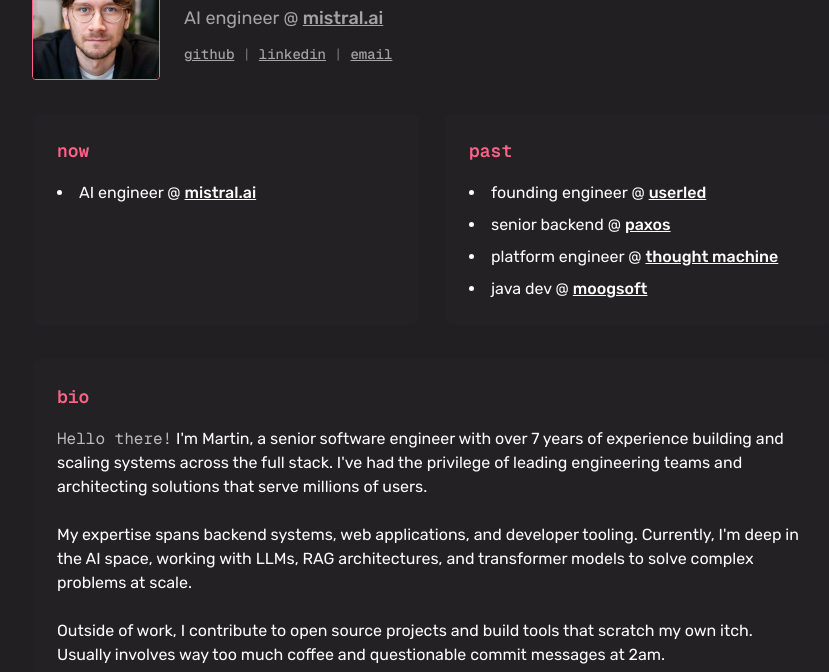
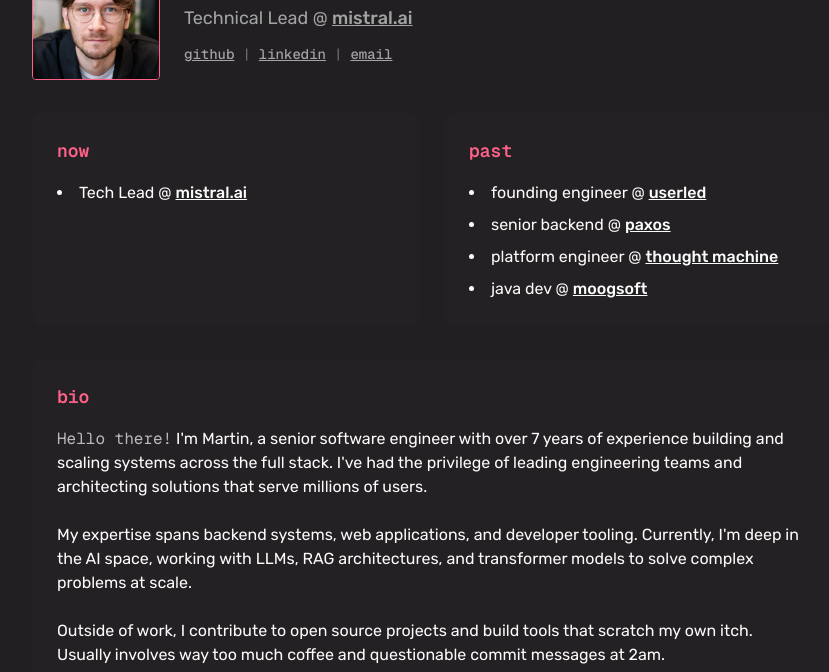
Before and after one commit to martin-dimi/portfolio, an Astro site: page / in a window 1280 px wide. Shown: the part 128-800 px from the top of the page, without its empty margins (208-1037 px from the left). Built offline with nearby package versions, Linux system fonts and the light colour scheme; Astro itself is replaced by a stand-in of ours.

Commit message:
updated profile

```diff
--- a/src/pages/index.astro
+++ b/src/pages/index.astro
@@ -35,7 +35,7 @@
             >
           </h1>
           <p class="text-foreground/60 text-base sm:text-lg">
-            AI engineer @{" "}
+            Technical Lead @{" "}
             <a
               href="https://mistral.ai"
               target="_blank"
@@ -84,7 +84,7 @@
           </h2>
           <ul class="space-y-2 list-disc list-inside">
             <li>
-              AI engineer @{" "}
+              Tech Lead @{" "}
               <a
                 href="https://mistral.ai"
                 target="_blank"
```
